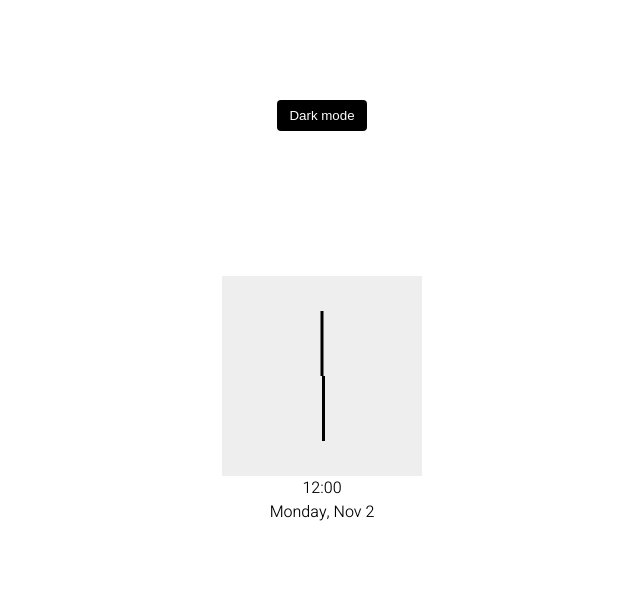
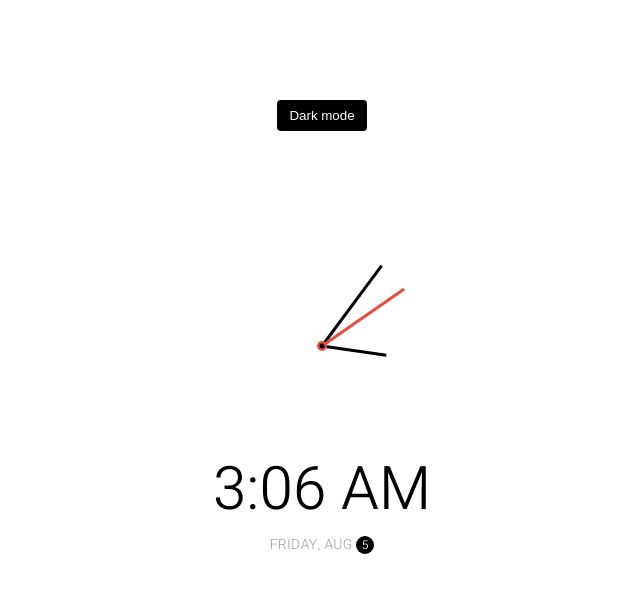
Before and after one commit to 0xlvl3/HTML-CSS-JS-fifty, a plain HTML site: page 19-Clock/index.html in a window 1280 px wide. Shown: the whole page, without its empty margins (318-958 px from the left). Drawn offline with Linux system fonts and the light colour scheme.

Commit message:
Progress

```diff
--- a/19-Clock/index.html
+++ b/19-Clock/index.html
@@ -16,8 +16,8 @@
         <div class="needle second"></div>
         <div class="center-point"></div>
       </div>
-      <div class="time">12:00</div>
-      <div class="date">Monday, Nov <span class="circle">2</span></div>
+      <div class="time"></div>
+      <div class="date"></div>
     </div>
 
     <script src="script.js"></script>
--- a/19-Clock/script.js
+++ b/19-Clock/script.js
@@ -0,0 +1,92 @@
+const hourEl = document.querySelector(".hour");
+const minuteEl = document.querySelector(".minute");
+const secondEl = document.querySelector(".second");
+const timeEl = document.querySelector(".time");
+const dateEl = document.querySelector(".date");
+const toggle = document.querySelector(".toggle");
+
+const days = [
+  "Sunday",
+  "Monday",
+  "Tuesday",
+  "Wednesday",
+  "Thursday",
+  "Friday",
+  "Saturday",
+];
+
+const months = [
+  "Jan",
+  "Feb",
+  "Mar",
+  "Apr",
+  "May",
+  "Jun",
+  "Jul",
+  "Aug",
+  "Sep",
+  "Oct",
+  "Nov",
+  "Dec",
+];
+
+toggle.addEventListener("click", (e) => {
+  const html = document.querySelector("html");
+  if (html.classList.contains("dark")) {
+    html.classList.remove("dark");
+    e.target.innerHTML = "Dark mode";
+  } else {
+    html.classList.add("dark");
+    e.target.innerHTML = "Light mode";
+  }
+});
+
+function setTime() {
+  const time = new Date();
+  const month = time.getMonth();
+  const day = time.getDay();
+  const date = time.getDate();
+  const hours = time.getHours();
+  const hoursForClock = hours % 12;
+  const minutes = time.getMinutes();
+  const seconds = time.getSeconds();
+  const ampm = hours >= 12 ? `PM` : `AM`;
+
+  hourEl.style.transform = `translate(-50%, -100%) rotate(${scale(
+    hoursForClock,
+    0,
+    11,
+    0,
+    360
+  )}deg)`;
+
+  minuteEl.style.transform = `translate(-50%, -100%) rotate(${scale(
+    minutes,
+    0,
+    59,
+    0,
+    360
+  )}deg)`;
+
+  secondEl.style.transform = `translate(-50%, -100%) rotate(${scale(
+    seconds,
+    0,
+    59,
+    0,
+    360
+  )}deg)`;
+
+  timeEl.innerHTML = `${hours}:${
+    minutes < 10 ? `0${minutes}` : minutes
+  } ${ampm}`;
+
+  dateEl.innerHTML = `${days[day]}, ${months[month]} <span class="circle">${date}</span>`;
+}
+
+function scale(number, inMin, inMax, outMin, outMax) {
+  return ((number - inMin) * (outMax - outMin)) / (inMax - inMin) + outMin;
+}
+
+setTime();
+
+setInterval(setTime, 1000);
--- a/19-Clock/style.css
+++ b/19-Clock/style.css
@@ -59,7 +59,6 @@ body {
   position: relative;
   width: 200px;
   height: 200px;
-  background-color: #eee;
 }
 
 .needle {
@@ -70,8 +69,68 @@ body {
   height: 65px;
   width: 3px;
   transform-origin: bottom center;
+  transition: all 0.5s ease-in;
 }
 
 .needle.hour {
-  transform: translate(-50%, -100%);
+  transform: translate(-50%, -100%) rotate(0deg);
 }
+
+.needle.minute {
+  transform: translate(-50%, -100%) rotate(0deg);
+  height: 100px;
+}
+
+.needle.second {
+  transform: translate(-50%, -100%) rotate(0deg);
+  height: 100px;
+  background-color: #e74c3c;
+}
+
+.center-point {
+  background-color: #e74c3c;
+  width: 10px;
+  height: 10px;
+  position: absolute;
+  top: 50%;
+  left: 50%;
+  transform: translate(-50%, -50%);
+  border-radius: 50%;
+}
+
+.center-point::after {
+  content: "";
+  background-color: var(--primary-color);
+  width: 5px;
+  height: 5px;
+  position: absolute;
+  top: 50%;
+  left: 50%;
+  transform: translate(-50%, -50%);
+  border-radius: 50%;
+}
+
+.time {
+  font-size: 60px;
+}
+
+.date {
+  color: #aaa;
+  font-size: 14px;
+  letter-spacing: 0.3px;
+  text-transform: uppercase;
+}
+
+.date .circle {
+  background-color: var(--primary-color);
+  color: var(--secondary-color);
+  border-radius: 50%;
+  height: 18px;
+  width: 18px;
+  display: inline-flex;
+  align-items: center;
+  justify-content: center;
+  line-height: 18px;
+  transition: all 0.5s ease-in;
+  font-size: 12px;
+}
```
